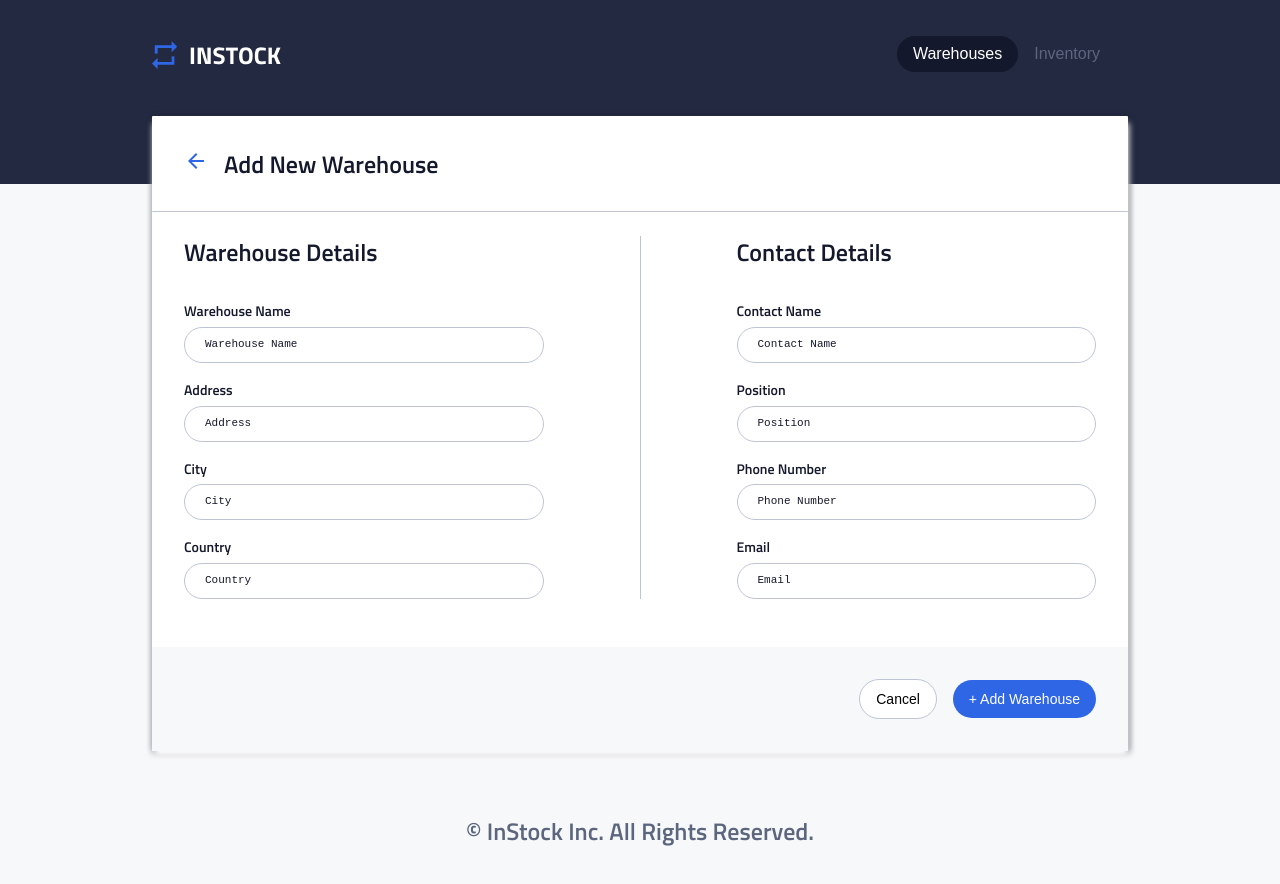
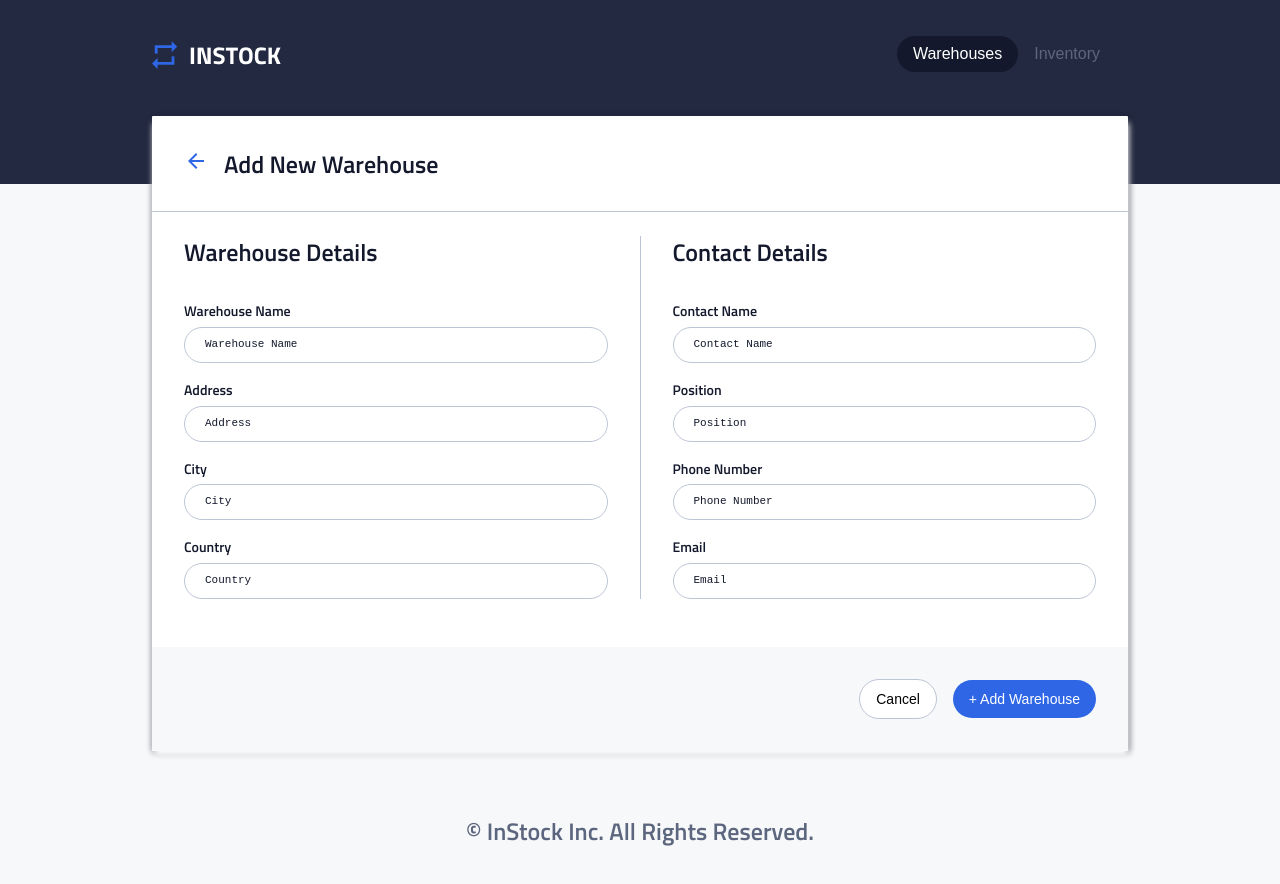
Before and after one commit to ariadnatoledo/dashing-doves-instock, a React (Vite) app: page /warehouses/add-new in a window 1280 px wide. Shown: the top 884 px of the page. Built offline with nearby package versions, Linux system fonts and the light colour scheme.

Commit message:
Little styling change fixed

```diff
--- a/src/components/AddNewWarehouse/AddNewWarehouse.scss
+++ b/src/components/AddNewWarehouse/AddNewWarehouse.scss
@@ -36,8 +36,6 @@
   @include tablet {
     flex-direction: row;
     justify-content: space-between;
-
-    gap: 4rem;
   }
 }
 
```
